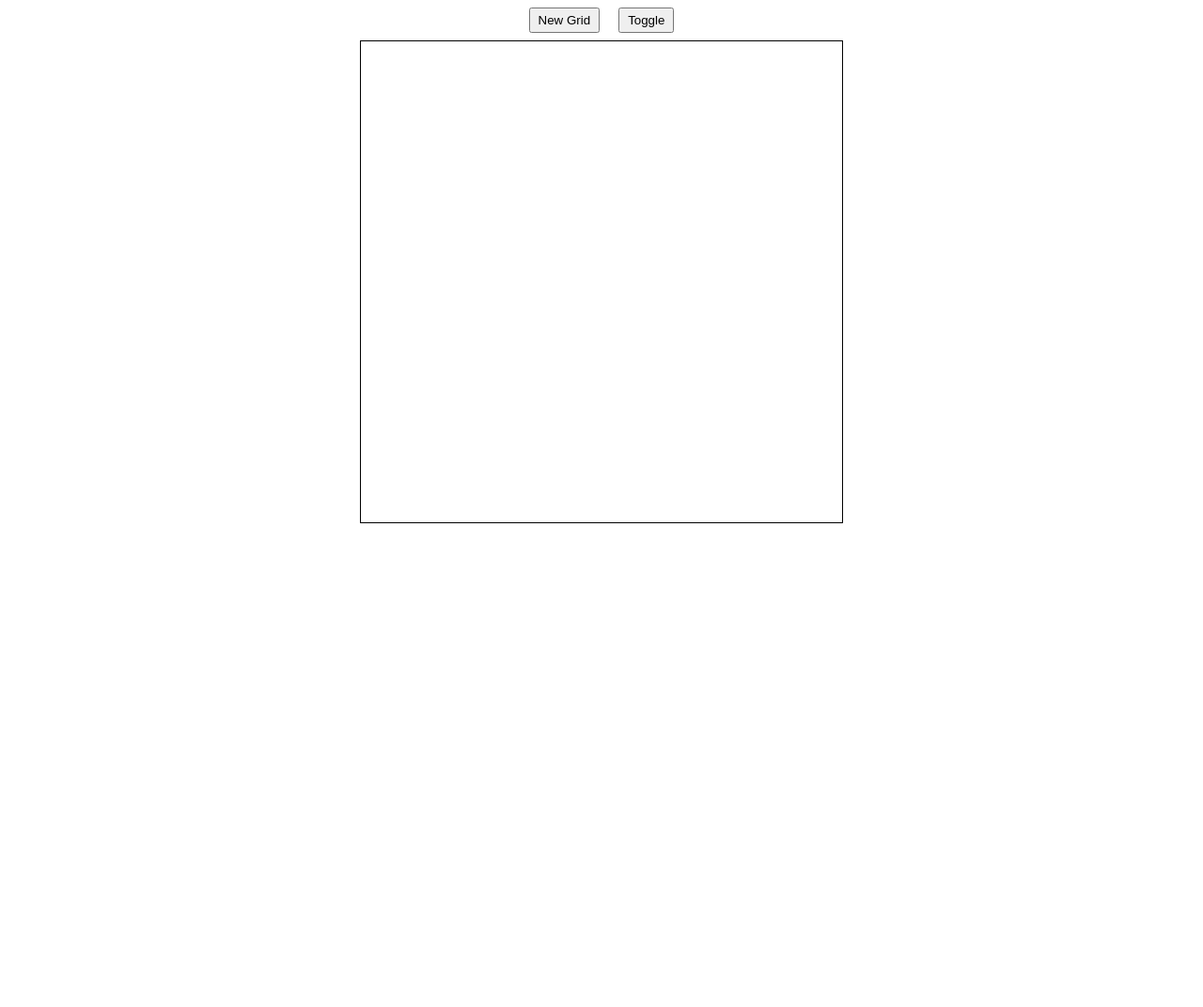
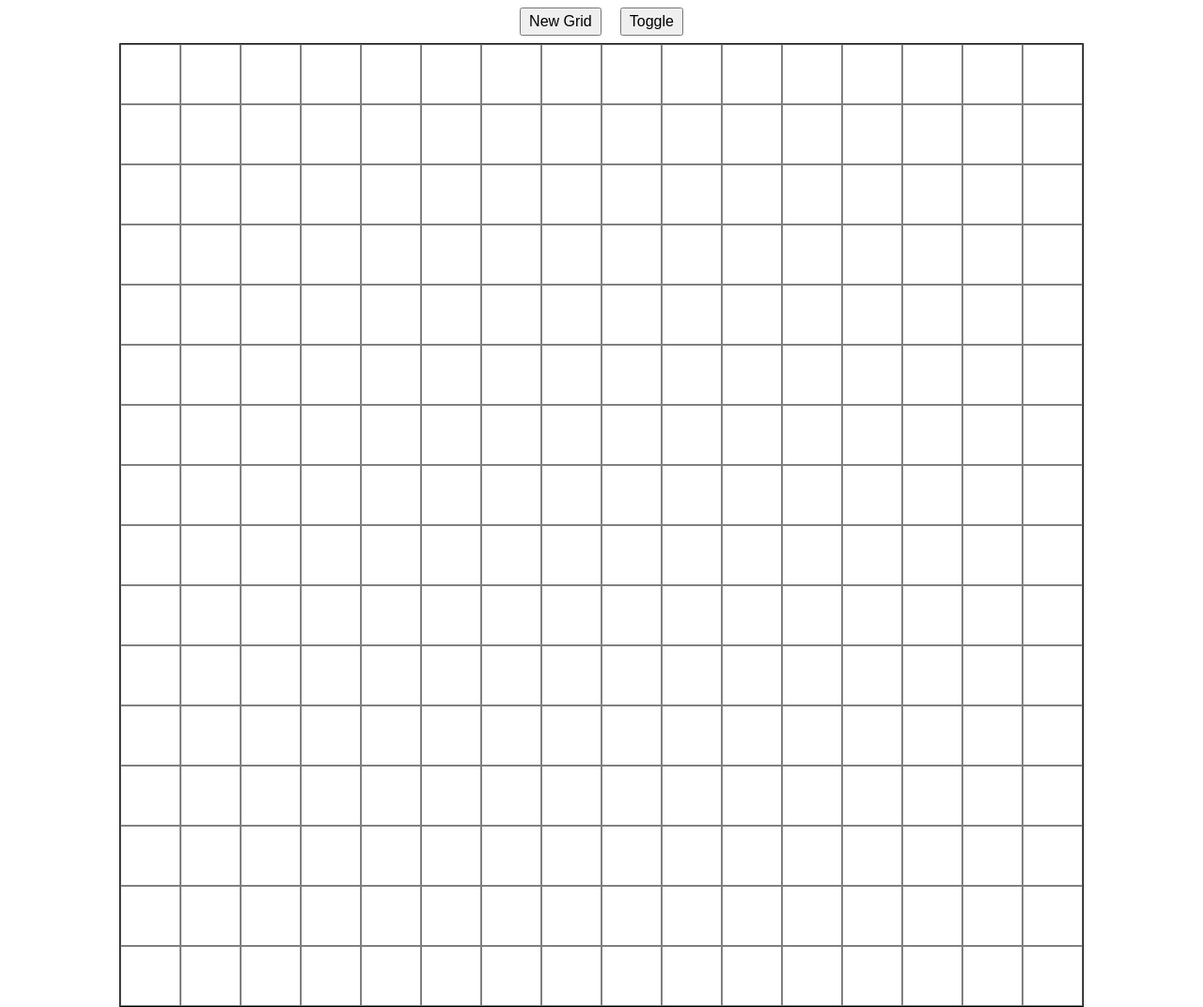
Before and after one commit to kynexi/Etch-a-Sketch, a plain HTML site: page index.html in a window 1280 px wide. Shown: the whole page at 94% size. Before the commit the page ends 800 px from the top, so only its background shows below. Drawn offline with Linux system fonts and the light colour scheme.

Commit message:
increase grid size

```diff
--- a/script.js
+++ b/script.js
@@ -20,7 +20,7 @@ function colorGrid(div){
 }
 
 function createGrid(x){
-    const containerSize = 512;
+    const containerSize = 1024;
     const blockSize = containerSize / x;
     for (let i = 0; i < x * x; i++){
         const newDiv = document.createElement("div");
@@ -52,4 +52,4 @@ function promptGrid(){
     createGrid(size);
 }
 
-createGrid(32);
+createGrid(16);
--- a/style.css
+++ b/style.css
@@ -11,14 +11,16 @@ body, button {
 
 .blocks{
     flex: 0 0 auto;
+    border: 1px solid gray;
+    box-sizing: border-box;
 }
 
 .container{
     flex-basis: 100%;
     flex-wrap: wrap;
     border: 1px black solid;
-    width: 512px;
-    height: 512px;
+    width: 1024px;
+    height: 1024px;
 }
 
 .square {
@@ -32,4 +34,5 @@ body, button {
 button {
     padding: 4px 8px;
     margin: 8px;
+    font-size: 16px;
 }
```
